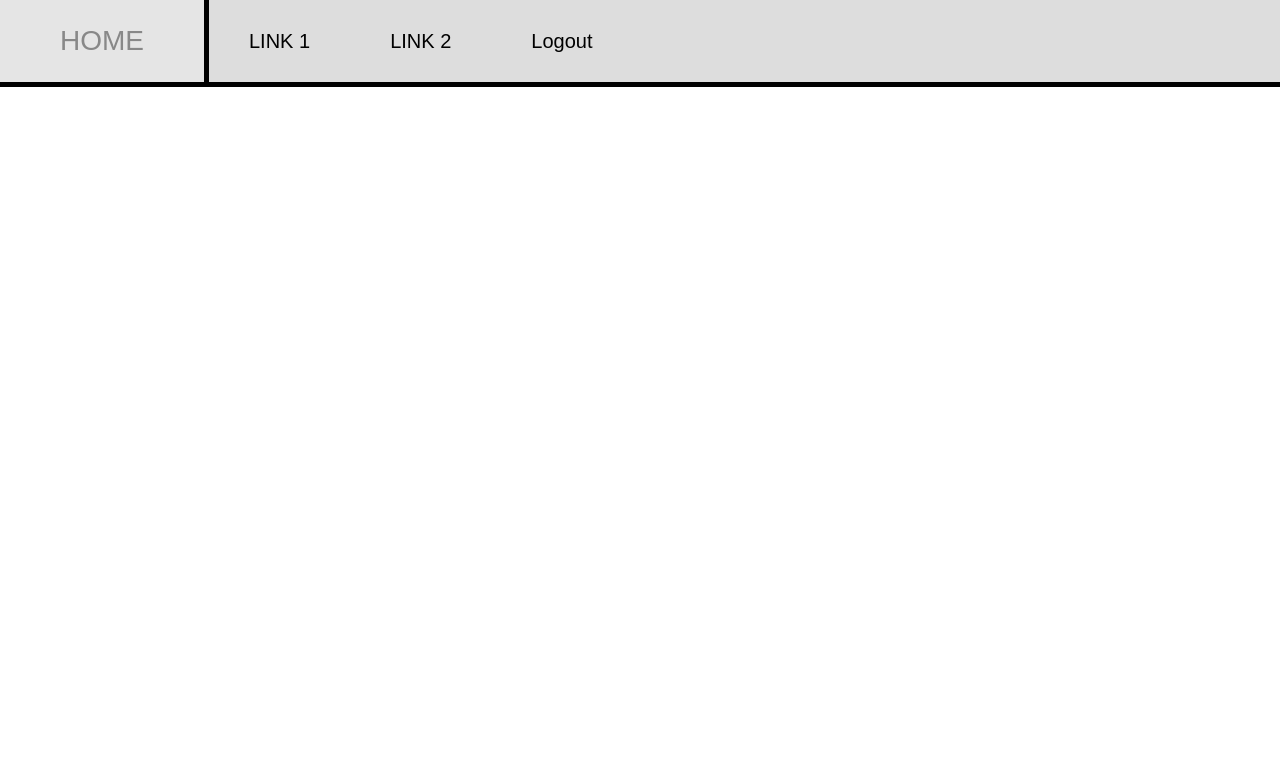
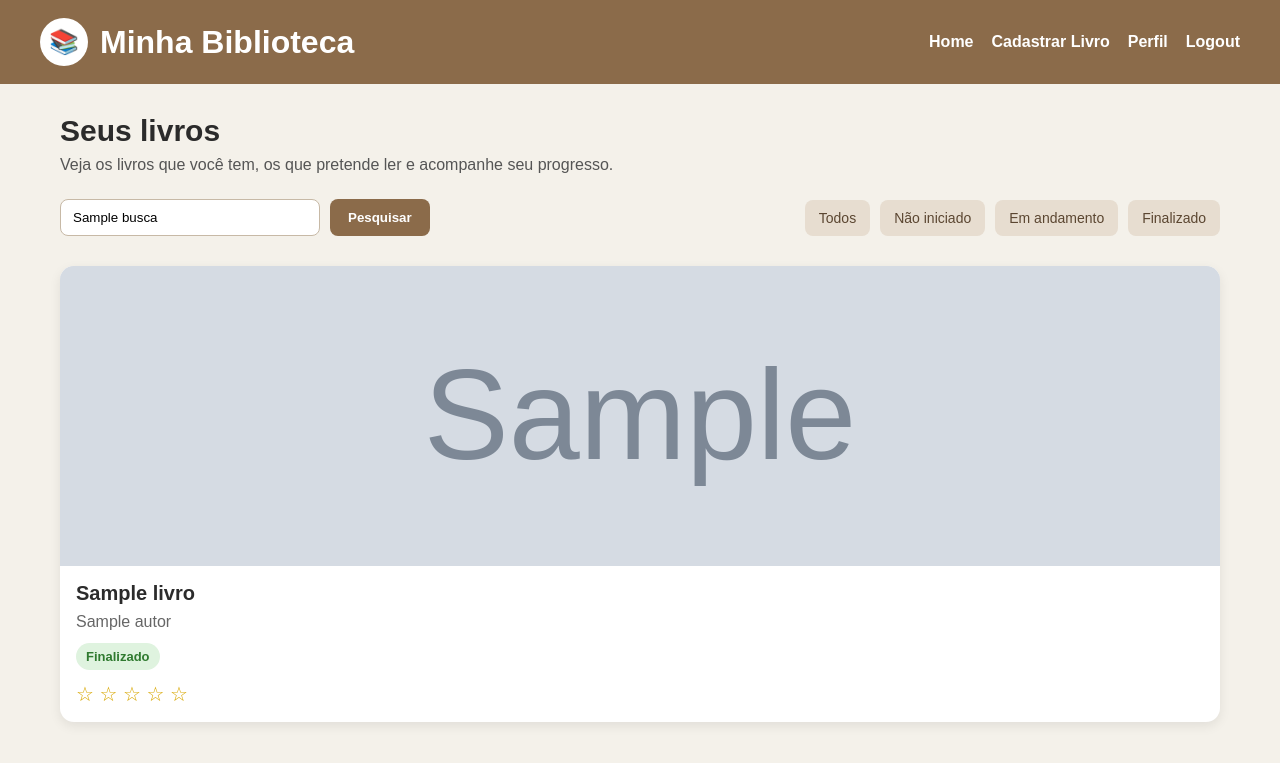
Before and after one commit to LuizaMendes1/projetoLeitura, a Flask app: template vscode/templates/home.html in a window 1280 px wide. Shown: the top 763 px of the page. Run offline with Flask 3, Linux system fonts and the light colour scheme; the template is opened without the code that fills it: most values are stand-ins (such as "Sample title", 1, 10 or a date in 2020); grey boxes marked "Sample" are stand-in pictures.

Commit message:
git add vscode/app.py git add vscode/css/cadastro_livro.css git add vscode/css/home.css git add vscode/livros.mysql git add vscode/templates/cadastro_livro.html git add vscode/templates/home.html git commit -m "Adiciona funcionalidades de cadastro de livros e melhorias na interface do usuário" git push origin main

```diff
--- a/vscode/app.py
+++ b/vscode/app.py
@@ -80,9 +80,33 @@ def login():
 
 @app.route("/")
 def home():
-    if "usuario_id" in session:
-        return render_template("home.html", mensagem="Login realizado com sucesso!")
-    return redirect("/login")
+    if "usuario_id" not in session:
+        return redirect("/login")
+
+    busca = request.args.get("busca", "")
+    status = request.args.get("status", "")
+
+    db = conectar()
+    cursor = db.cursor(dictionary=True)
+
+    sql = "SELECT * FROM livros WHERE usuario_id = %s"
+    valores = [session["usuario_id"]]
+
+    if busca:
+        sql += " AND (titulo LIKE %s OR autor LIKE %s)"
+        termo = f"%{busca}%"
+        valores.append(termo)
+        valores.append(termo)
+
+    if status:
+        sql += " AND status = %s"
+        valores.append(status)
+
+    cursor.execute(sql, tuple(valores))
+    livros = cursor.fetchall()
+    db.close()
+
+    return render_template("home.html", livros=livros, busca=busca)
 
 # ================== LOGOUT ==================
 
@@ -94,3 +118,42 @@ def logout():
 
 if __name__ == "__main__":
     app.run(debug=True)
+
+
+# ================== CADASTRO LIVRO ==================
+
+@app.route("/cadastro_livro", methods=["GET", "POST"])
+def cadastro_livro():
+    if "usuario_id" not in session:
+        return redirect("/login")
+
+    if request.method == "POST":
+        titulo = request.form["titulo"]
+        autor = request.form["autor"]
+        status = request.form["status"]
+        imagem = request.form["imagem"]
+        estrelas = request.form["estrelas"]
+        resenha = request.form["resenha"]
+
+        db = conectar()
+        cursor = db.cursor()
+
+        cursor.execute("""
+            INSERT INTO livros (usuario_id, titulo, autor, status, imagem, estrelas, resenha)
+            VALUES (%s, %s, %s, %s, %s, %s, %s)
+        """, (
+            session["usuario_id"],
+            titulo,
+            autor,
+            status,
+            imagem,
+            estrelas,
+            resenha
+        ))
+
+        db.commit()
+        db.close()
+
+        return redirect("/")
+
+    return render_template("cadastro_livro.html")
--- /dev/null
+++ b/vscode/css/home.css
@@ -0,0 +1,232 @@
+* {
+    margin: 0;
+    padding: 0;
+    box-sizing: border-box;
+}
+
+body {
+    font-family: Arial, sans-serif;
+    background-color: #f4f1ea;
+    color: #2b2b2b;
+}
+
+.topo {
+    width: 100%;
+    background-color: #8b6b4a;
+    color: white;
+    padding: 18px 40px;
+    display: flex;
+    justify-content: space-between;
+    align-items: center;
+    flex-wrap: wrap;
+}
+
+.logo-area {
+    display: flex;
+    align-items: center;
+    gap: 12px;
+}
+
+.logo {
+    width: 48px;
+    height: 48px;
+    border-radius: 50%;
+    background-color: #fff;
+    color: #8b6b4a;
+    display: flex;
+    justify-content: center;
+    align-items: center;
+    font-size: 24px;
+}
+
+.menu {
+    display: flex;
+    gap: 18px;
+    flex-wrap: wrap;
+}
+
+.menu a {
+    text-decoration: none;
+    color: white;
+    font-weight: bold;
+    transition: 0.3s;
+}
+
+.menu a:hover {
+    color: #f7d9a7;
+}
+
+.logout {
+    color: #ffd2d2;
+}
+
+.conteudo {
+    max-width: 1200px;
+    margin: 30px auto;
+    padding: 0 20px;
+}
+
+.boas-vindas {
+    margin-bottom: 25px;
+}
+
+.boas-vindas h2 {
+    font-size: 30px;
+    margin-bottom: 8px;
+}
+
+.boas-vindas p {
+    color: #555;
+}
+
+.barra-acoes {
+    display: flex;
+    justify-content: space-between;
+    align-items: center;
+    gap: 18px;
+    flex-wrap: wrap;
+    margin-bottom: 30px;
+}
+
+.pesquisa-form {
+    display: flex;
+    gap: 10px;
+    flex-wrap: wrap;
+}
+
+.pesquisa-form input {
+    padding: 10px 12px;
+    border: 1px solid #c7b9a6;
+    border-radius: 8px;
+    min-width: 260px;
+    outline: none;
+}
+
+.pesquisa-form button {
+    padding: 10px 18px;
+    border: none;
+    background-color: #8b6b4a;
+    color: white;
+    border-radius: 8px;
+    cursor: pointer;
+    font-weight: bold;
+}
+
+.pesquisa-form button:hover {
+    background-color: #73573b;
+}
+
+.filtros {
+    display: flex;
+    gap: 10px;
+    flex-wrap: wrap;
+}
+
+.filtro {
+    text-decoration: none;
+    background-color: #e7ddd0;
+    color: #5b4631;
+    padding: 10px 14px;
+    border-radius: 8px;
+    font-size: 14px;
+    transition: 0.3s;
+}
+
+.filtro:hover {
+    background-color: #d8cab8;
+}
+
+.lista-livros {
+    display: grid;
+    grid-template-columns: repeat(auto-fit, minmax(220px, 1fr));
+    gap: 22px;
+}
+
+.card-livro {
+    text-decoration: none;
+    color: inherit;
+    background-color: white;
+    border-radius: 14px;
+    overflow: hidden;
+    box-shadow: 0 4px 12px rgba(0, 0, 0, 0.08);
+    transition: 0.25s;
+}
+
+.card-livro:hover {
+    transform: translateY(-5px);
+}
+
+.imagem-livro {
+    width: 100%;
+    height: 300px;
+    background-color: #eee;
+}
+
+.imagem-livro img {
+    width: 100%;
+    height: 100%;
+    object-fit: cover;
+}
+
+.info-livro {
+    padding: 16px;
+}
+
+.info-livro h3 {
+    font-size: 20px;
+    margin-bottom: 8px;
+}
+
+.autor {
+    color: #666;
+    margin-bottom: 12px;
+}
+
+.status {
+    display: inline-block;
+    padding: 6px 10px;
+    border-radius: 999px;
+    font-size: 13px;
+    font-weight: bold;
+    margin-bottom: 12px;
+}
+
+.nao-iniciado {
+    background-color: #f3e5c8;
+    color: #8a5a00;
+}
+
+.em-andamento {
+    background-color: #dcecff;
+    color: #205a9e;
+}
+
+.finalizado {
+    background-color: #dff3df;
+    color: #2f7a2f;
+}
+
+.estrelas {
+    font-size: 20px;
+    color: #d8a700;
+}
+
+.sem-livros {
+    grid-column: 1 / -1;
+    text-align: center;
+    background: white;
+    padding: 40px 20px;
+    border-radius: 14px;
+    box-shadow: 0 4px 12px rgba(0, 0, 0, 0.08);
+}
+
+.btn-cadastrar {
+    display: inline-block;
+    margin-top: 14px;
+    background-color: #8b6b4a;
+    color: white;
+    padding: 10px 18px;
+    border-radius: 8px;
+    text-decoration: none;
+    font-weight: bold;
+}
--- a/vscode/templates/home.html
+++ b/vscode/templates/home.html
@@ -1,69 +1,94 @@
 <!DOCTYPE html>
-<html lang="pt-br">
+<html lang="pt-BR">
 <head>
-<meta charset="UTF-8">
-<meta name="viewport" content="width=device-width, initial-scale=1.0">
-<title>Home</title>
-<link rel="stylesheet" href="/static/style.css">
+    <meta charset="UTF-8">
+    <meta name="viewport" content="width=device-width, initial-scale=1.0">
+    <title>Home - Sistema de Leitura</title>
+    <link rel="stylesheet" href="{{ url_for('static', filename='css/home.css') }}">
+</head>
+<body>
+    <header class="topo">
+        <div class="logo-area">
+            <div class="logo">📚</div>
+            <h1>Minha Biblioteca</h1>
+        </div>
 
-<style>
-body {
-    margin: 0;
-    font-family: Arial, sans-serif;
-    }
+        <nav class="menu">
+            <a href="/">Home</a>
+            <a href="/cadastro_livro">Cadastrar Livro</a>
+            <a href="/perfil">Perfil</a>
+            <a href="/logout" class="logout">Logout</a>
+        </nav>
+    </header>
 
-/* Barra superior */
-.navbar{
-    display:flex;
-    background:#ddd;
-    border-bottom:5px solid black;
-}
+    <main class="conteudo">
+        <section class="boas-vindas">
+            <h2>Seus livros</h2>
+            <p>Veja os livros que você tem, os que pretende ler e acompanhe seu progresso.</p>
+        </section>
 
-/* Botão HOME */
-.home{
-    padding:25px 60px;
-    background:#e5e5e5;
-    border-right:5px solid black;
-    font-size:28px;
-    color:#888;
-}
+        <section class="barra-acoes">
+            <form method="GET" action="/" class="pesquisa-form">
+                <input
+                    type="text"
+                    name="busca"
+                    placeholder="Pesquisar por título ou autor"
+                    value="{{ busca if busca else '' }}"
+                >
+                <button type="submit">Pesquisar</button>
+            </form>
 
-/* Área dos links */
-.links{
-    display:flex;
-    align-items:center;
-}
+            <div class="filtros">
+                <a href="/" class="filtro">Todos</a>
+                <a href="/?status=Não iniciado" class="filtro">Não iniciado</a>
+                <a href="/?status=Em andamento" class="filtro">Em andamento</a>
+                <a href="/?status=Finalizado" class="filtro">Finalizado</a>
+            </div>
+        </section>
 
-/* Links */
-.links a{
-    text-decoration:none;
-    color:black;
-    padding:25px 40px;
-    font-size:20px;
-}
+        <section class="lista-livros">
+            {% if livros %}
+                {% for livro in livros %}
+                    <a href="/livro/{{ livro.id }}" class="card-livro">
+                        <div class="imagem-livro">
+                            {% if livro.imagem %}
+                                <img src="{{ livro.imagem }}" alt="Capa do livro">
+                            {% else %}
+                                <img src="{{ url_for('static', filename='img/sem-capa.png') }}" alt="Sem capa">
+                            {% endif %}
+                        </div>
 
-.links a:hover{
-    background:#cfcfcf;
-}
+                        <div class="info-livro">
+                            <h3>{{ livro.titulo }}</h3>
+                            <p class="autor">{{ livro.autor }}</p>
 
-</style>
-</head>
+                            <span class="status
+                                {% if livro.status == 'Não iniciado' %}nao-iniciado{% endif %}
+                                {% if livro.status == 'Em andamento' %}em-andamento{% endif %}
+                                {% if livro.status == 'Finalizado' %}finalizado{% endif %}
+                            ">
+                                {{ livro.status }}
+                            </span>
 
-<body>
-
-<div class="navbar">
-
-    <div class="home">
-        HOME
-    </div>
-
-    <div class="links">
-        <a href="#">LINK 1</a>
-        <a href="#">LINK 2</a>
-        <a href="/logout">Logout</a>
-    </div>
-
-</div>
-
+                            <div class="estrelas">
+                                {% for i in range(1, 6) %}
+                                    {% if i <= livro.estrelas %}
+                                        <span>★</span>
+                                    {% else %}
+                                        <span>☆</span>
+                                    {% endif %}
+                                {% endfor %}
+                            </div>
+                        </div>
+                    </a>
+                {% endfor %}
+            {% else %}
+                <div class="sem-livros">
+                    <p>Nenhum livro encontrado.</p>
+                    <a href="/cadastro_livro" class="btn-cadastrar">Cadastrar primeiro livro</a>
+                </div>
+            {% endif %}
+        </section>
+    </main>
 </body>
 </html>
```
Also changed, not shown: vscode/css/cadastro_livro.css (added, +169 -0 lines), vscode/templates/cadastro_livro.html (added, +90 -0 lines), 1 other file.
